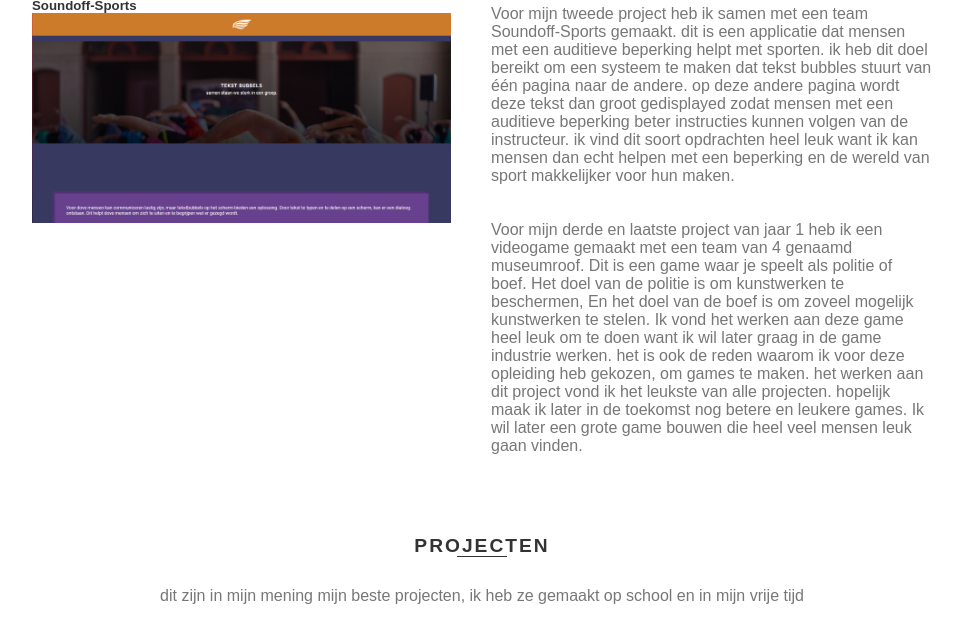
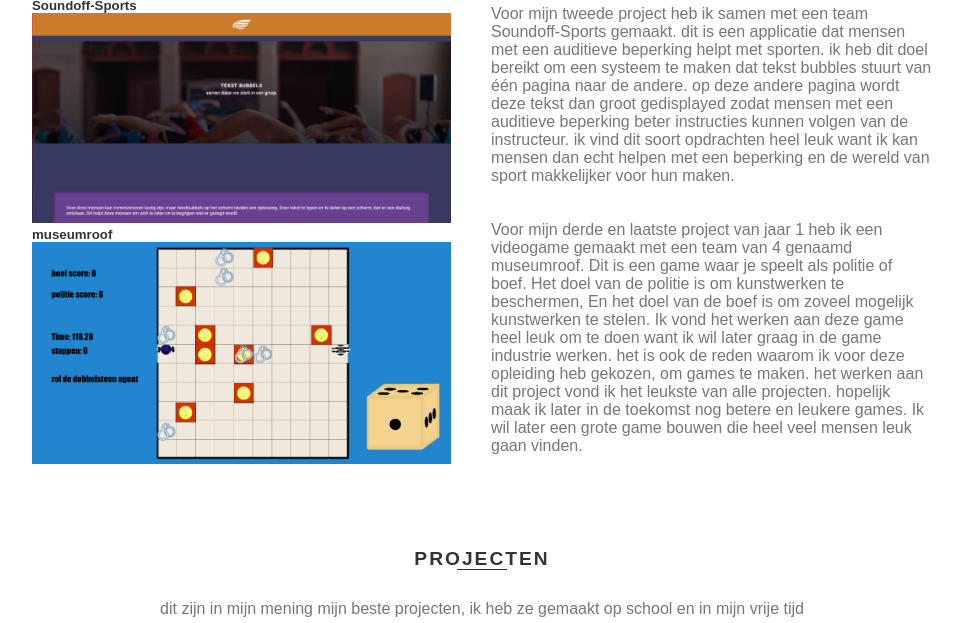
Before and after one commit to fredsjr/portfolio, a plain HTML site: page index.html in a window 1280 px wide. Shown: the part 1971-2594 px from the top of the page, without its empty margins (308-1271 px from the left). Drawn offline with Linux system fonts and the light colour scheme.

Commit message:
added museumroof gameplay image

```diff
--- a/index.html
+++ b/index.html
@@ -76,6 +76,8 @@
                         <img src="media/pidixy.jpg">
                         <h5>Soundoff-Sports</h5>
                         <img src="media/SoS.PNG">
+                        <h5>museumroof</h5>
+                        <img src="media/museumroof-game.png">
                     </div>
                 <div class="textBox">
                     <p>Wat is mijn intresse in dit vak?,<br>
```
Also changed, not shown: media/museumroof-game.png (added).
